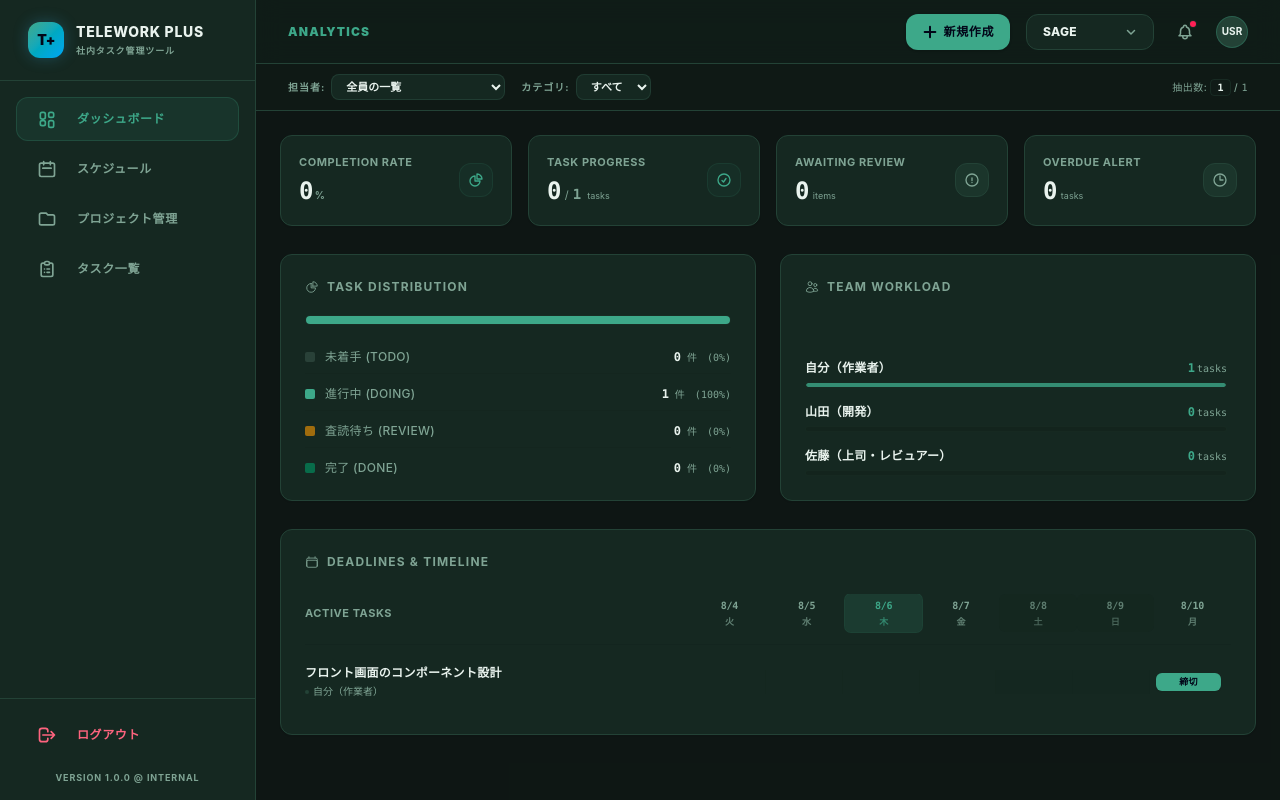
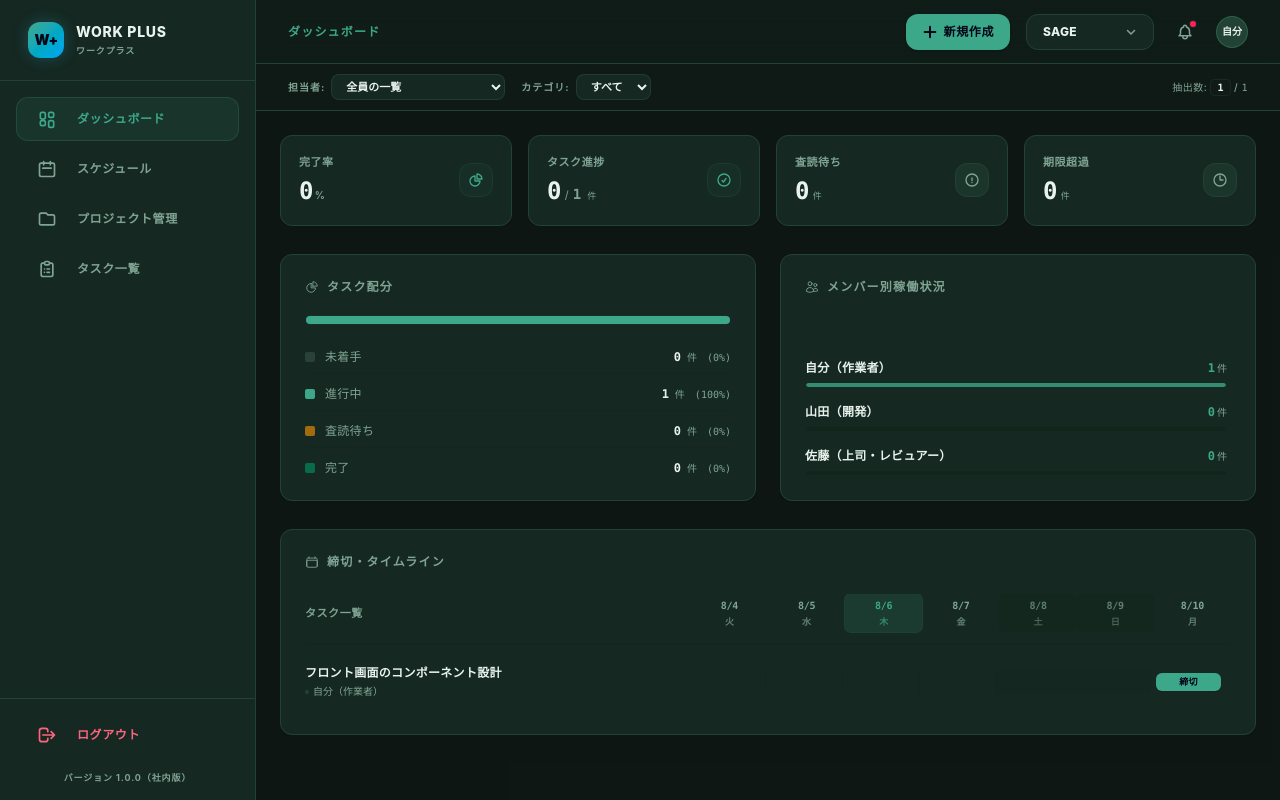
Before and after one commit to shinsuke-fu/task-dashboard, a React (Vite) app: page / in a window 1280 px wide. Built offline with nearby package versions, Linux system fonts and the light colour scheme.

Commit message:
ダッシュボード日本語化

```diff
--- a/src/App.tsx
+++ b/src/App.tsx
@@ -243,7 +243,7 @@ export default function App() {
               </svg>
             </button>
             <span className="text-[10px] md:text-xs font-black tracking-widest uppercase text-accent truncate">
-              {currentView === 'dashboard' ? 'ANALYTICS' : currentView === 'tasks' ? 'BOARD' : 'EXTENSION'}
+              {currentView === 'dashboard' ? 'ダッシュボード' : currentView === 'tasks' ? 'タスクボード' : '拡張機能'}
             </span>
           </div>
 
@@ -301,7 +301,7 @@ export default function App() {
 
             {/* アバター */}
             <div className="w-7 h-7 md:w-8 md:h-8 rounded-full bg-border-card border border-accent/30 flex items-center justify-center font-bold text-[8px] md:text-[10px] flex-shrink-0">
-              USR
+              自分
             </div>
           </div>
         </header>
@@ -368,7 +368,7 @@ export default function App() {
               </div>
             ) : (
               <div className="bg-card p-12 rounded-2xl border border-border-card text-center animate-fade-in">
-                <h2 className="text-md font-bold uppercase tracking-wider mb-2 text-accent">COMING SOON</h2>
+                <h2 className="text-md font-bold uppercase tracking-wider mb-2 text-accent">近日公開</h2>
               </div>
             )}
           </div>
--- a/src/components/Sidebar.tsx
+++ b/src/components/Sidebar.tsx
@@ -85,14 +85,14 @@ export default function Sidebar({
             title={isOpen ? "メニューを折りたたむ" : "メニューを展開する"}
           >
             <div className="w-9 h-9 flex-shrink-0 rounded-xl bg-gradient-to-br from-accent to-sky-500 flex items-center justify-center font-black text-sm text-slate-950 shadow-[0_0_15px_rgba(56,189,248,0.25)] group-hover:shadow-[0_0_20px_rgba(56,189,248,0.5)] group-hover:scale-105 transition-all duration-300 tracking-tighter">
-              T+
+              W+
             </div>
             {isOpen && (
               <div className="ml-3 overflow-hidden whitespace-nowrap animate-fade-in">
                 <h2 className="font-extrabold text-sm tracking-wider text-text-main group-hover:text-accent transition-colors duration-200 uppercase">
-                  Telework Plus
+                  WORK PLUS
                 </h2>
-                <p className="text-[9px] text-text-sub font-bold tracking-widest mt-0.5">社内タスク管理ツール</p>
+                <p className="text-[9px] text-text-sub font-bold tracking-widest mt-0.5">ワークプラス</p>
               </div>
             )}
           </button>
@@ -143,7 +143,7 @@ export default function Sidebar({
         </button>
 
         <div className="text-center overflow-hidden whitespace-nowrap text-text-sub text-[9px] font-bold tracking-widest pt-1">
-          {isOpen ? 'VERSION 1.0.0 @ INTERNAL' : 'V1.0'}
+          {isOpen ? 'バージョン 1.0.0（社内版）' : 'v1.0'}
         </div>
       </div>
     </aside>
--- a/src/components/dashboard/GanttChart.tsx
+++ b/src/components/dashboard/GanttChart.tsx
@@ -81,7 +81,7 @@ export const GanttChart: React.FC<GanttChartProps> = ({ tasks, users, filterUser
         <svg className="w-3.5 h-3.5 stroke-[1.5]" fill="none" stroke="currentColor" viewBox="0 0 24 24">
           <path strokeLinecap="round" strokeLinejoin="round" d="M6.75 3v2.25M17.25 3v2.25M3 18.75V7.5a2.25 2.25 0 0 1 2.25-2.25h13.5A2.25 2.25 0 0 1 21 7.5v11.25m-18 0A2.25 2.25 0 0 0 5.25 21h13.5A2.25 2.25 0 0 0 21 18.75m-18 0v-7.5A2.25 2.25 0 0 1 5.25 9h13.5A2.25 2.25 0 0 1 21 11.25v7.5" />
         </svg>
-        Deadlines & Timeline
+        締切・タイムライン
       </h3>
 
       {/* 横スクロールバー常時出現バグを完全駆逐したレスポンシブコンテナ */}
@@ -90,7 +90,7 @@ export const GanttChart: React.FC<GanttChartProps> = ({ tasks, users, filterUser
 
           {/* グリッドヘッダー */}
           <div className="grid grid-cols-12 items-center text-[11px] font-bold text-text-sub border-b border-surface/60 pb-3 select-none">
-            <div className="col-span-5 tracking-wider uppercase">Active Tasks</div>
+            <div className="col-span-5 tracking-wider uppercase">タスク一覧</div>
             <div className="col-span-7 grid grid-cols-7 text-center font-mono">
               {timeline.map(day => (
                 <div
@@ -154,7 +154,7 @@ export const GanttChart: React.FC<GanttChartProps> = ({ tasks, users, filterUser
                                       : 'bg-accent border-accent/30'
                                   }
                                 `}
-                                title={`${task.title} | Deadline: ${task.endDate}`}
+                                title={`${task.title} | 締切: ${task.endDate}`}
                               >
                                 {isOverdue ? '遅延' : '締切'}
                               </div>
--- a/src/components/dashboard/KpiCards.tsx
+++ b/src/components/dashboard/KpiCards.tsx
@@ -35,7 +35,7 @@ export const KpiCards: React.FC<KpiCardsProps> = ({ filteredTasks, totalTasksCou
       {/* 1. 全体の完了率 */}
       <div className="bg-card border border-border-card rounded-xl p-4.5 flex items-center justify-between shadow-xs">
         <div className="space-y-1">
-          <p className="text-[11px] text-text-sub font-bold tracking-wider uppercase">Completion Rate</p>
+          <p className="text-[11px] text-text-sub font-bold tracking-wider uppercase">完了率</p>
           <div className="flex items-baseline gap-0.5">
             <span className="text-2xl font-black font-mono text-text-main tracking-tight">{completionRate}</span>
             <span className="text-[10px] text-text-sub font-bold">%</span>
@@ -52,12 +52,12 @@ export const KpiCards: React.FC<KpiCardsProps> = ({ filteredTasks, totalTasksCou
       {/* 2. 総タスク / 完了数 */}
       <div className="bg-card border border-border-card rounded-xl p-4.5 flex items-center justify-between shadow-xs">
         <div className="space-y-1">
-          <p className="text-[11px] text-text-sub font-bold tracking-wider uppercase">Task Progress</p>
+          <p className="text-[11px] text-text-sub font-bold tracking-wider uppercase">タスク進捗</p>
           <div className="flex items-baseline gap-1">
             <span className="text-2xl font-black font-mono text-text-main tracking-tight">{doneCount}</span>
             <span className="text-[11px] text-text-sub">/</span>
             <span className="text-sm font-bold font-mono text-text-sub">{currentTotal}</span>
-            <span className="text-[9px] text-text-sub ml-0.5">tasks</span>
+            <span className="text-[9px] text-text-sub ml-0.5">件</span>
           </div>
         </div>
         <div className="w-8.5 h-8.5 rounded-xl bg-accent/5 border border-accent/10 flex items-center justify-center text-accent">
@@ -70,10 +70,10 @@ export const KpiCards: React.FC<KpiCardsProps> = ({ filteredTasks, totalTasksCou
       {/* 3. 査読・承認待ち */}
       <div className="bg-card border border-border-card rounded-xl p-4.5 flex items-center justify-between shadow-xs">
         <div className="space-y-1">
-          <p className="text-[11px] text-text-sub font-bold tracking-wider uppercase">Awaiting Review</p>
+          <p className="text-[11px] text-text-sub font-bold tracking-wider uppercase">査読待ち</p>
           <div className="flex items-baseline gap-0.5">
             <span className={`text-2xl font-black font-mono tracking-tight ${reviewCount > 0 ? 'text-amber-500' : 'text-text-main'}`}>{reviewCount}</span>
-            <span className="text-[9px] text-text-sub ml-0.5">items</span>
+            <span className="text-[9px] text-text-sub ml-0.5">件</span>
           </div>
         </div>
         <div className={`w-8.5 h-8.5 rounded-xl border flex items-center justify-center ${reviewCount > 0 ? 'bg-amber-500/10 border-amber-500/20 text-amber-500 animate-pulse' : 'bg-border-card/50 border-border-card text-text-sub'}`}>
@@ -86,10 +86,10 @@ export const KpiCards: React.FC<KpiCardsProps> = ({ filteredTasks, totalTasksCou
       {/* 4. 期限超過アラート */}
       <div className="bg-card border border-border-card rounded-xl p-4.5 flex items-center justify-between shadow-xs">
         <div className="space-y-1">
-          <p className="text-[11px] text-text-sub font-bold tracking-wider uppercase">Overdue Alert</p>
+          <p className="text-[11px] text-text-sub font-bold tracking-wider uppercase">期限超過</p>
           <div className="flex items-baseline gap-0.5">
             <span className={`text-2xl font-black font-mono tracking-tight ${overdueCount > 0 ? 'text-rose-500' : 'text-text-main'}`}>{overdueCount}</span>
-            <span className="text-[9px] text-text-sub ml-0.5">tasks</span>
+            <span className="text-[9px] text-text-sub ml-0.5">件</span>
           </div>
         </div>
         <div className={`w-8.5 h-8.5 rounded-xl border flex items-center justify-center ${overdueCount > 0 ? 'bg-rose-500/10 border-rose-500/20 text-rose-500' : 'bg-border-card/50 border-border-card text-text-sub'}`}>
--- a/src/components/dashboard/ProgressChart.tsx
+++ b/src/components/dashboard/ProgressChart.tsx
@@ -58,7 +58,7 @@ export const ProgressChart: React.FC<ProgressChartProps> = ({ tasks, users }) =>
               <path strokeLinecap="round" strokeLinejoin="round" d="M10.5 6a7.5 7.5 0 1 0 7.5 7.5h-7.5V6Z" />
               <path strokeLinecap="round" strokeLinejoin="round" d="M13.5 10.5H21A7.5 7.5 0 0 0 13.5 3v7.5Z" />
             </svg>
-            Task Distribution
+            タスク配分
           </h3>
 
           {/* ピクセルバランスを整えた美しいシームレス積層バー */}
@@ -73,10 +73,10 @@ export const ProgressChart: React.FC<ProgressChartProps> = ({ tasks, users }) =>
         {/* 凡例および数値・単位の完璧なマージン整列 */}
         <div className="space-y-3">
           {[
-            { label: '未着手 (TODO)', count: counts.todo, color: 'bg-text-sub/20' },
-            { label: '進行中 (DOING)', count: counts.doing, color: 'bg-accent' },
-            { label: '査読待ち (REVIEW)', count: counts.review, color: 'bg-amber-500/60' },
-            { label: '完了 (DONE)', count: counts.done, color: 'bg-emerald-600/60' },
+            { label: '未着手', count: counts.todo, color: 'bg-text-sub/20' },
+            { label: '進行中', count: counts.doing, color: 'bg-accent' },
+            { label: '査読待ち', count: counts.review, color: 'bg-amber-500/60' },
+            { label: '完了', count: counts.done, color: 'bg-emerald-600/60' },
           ].map(item => (
             <div key={item.label} className="flex items-center justify-between border-b border-surface/40 pb-2 last:border-0 last:pb-0">
               <div className="flex items-center gap-2.5 text-xs text-text-sub">
@@ -100,7 +100,7 @@ export const ProgressChart: React.FC<ProgressChartProps> = ({ tasks, users }) =>
             <svg className="w-3.5 h-3.5 stroke-[1.5]" fill="none" stroke="currentColor" viewBox="0 0 24 24">
               <path strokeLinecap="round" strokeLinejoin="round" d="M15 19.128a9.38 9.38 0 0 0 2.625.372 9.337 9.337 0 0 0 4.121-.952 4.125 4.125 0 0 0-7.533-2.493M15 19.128v-.003c0-1.113-.285-2.16-.786-3.07M15 19.128v.106A12.318 12.318 0 0 1 8.624 21c-2.331 0-4.512-.645-6.374-1.766l-.001-.109a6.375 6.375 0 0 1 11.964-3.07M12 6.375a3.375 3.375 0 1 1-6.75 0 3.375 3.375 0 0 1 6.75 0Zm8.25 2.25a2.625 2.625 0 1 1-5.25 0 2.625 2.625 0 0 1 5.25 0Z" />
             </svg>
-            Team Workload
+            メンバー別稼働状況
           </h3>
         </div>
 
@@ -115,7 +115,7 @@ export const ProgressChart: React.FC<ProgressChartProps> = ({ tasks, users }) =>
                   <span className="text-xs text-text-main font-bold tracking-wide">{name}</span>
                   <div className="flex items-baseline gap-0.5 font-mono">
                     <span className="text-xs font-black text-accent">{count}</span>
-                    <span className="text-[10px] text-text-sub">tasks</span>
+                    <span className="text-[10px] text-text-sub">件</span>
                   </div>
                 </div>
                 <div className="h-1.5 w-full bg-surface border border-border-card/20 rounded-full overflow-hidden">
```
Also changed, not shown: src/components/kanban/TaskCard.tsx (+5 -2 lines).
